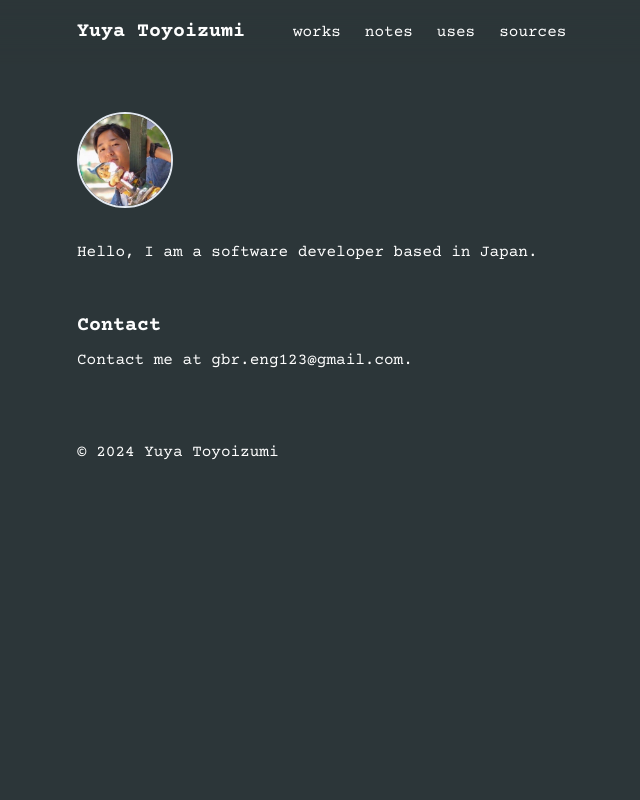
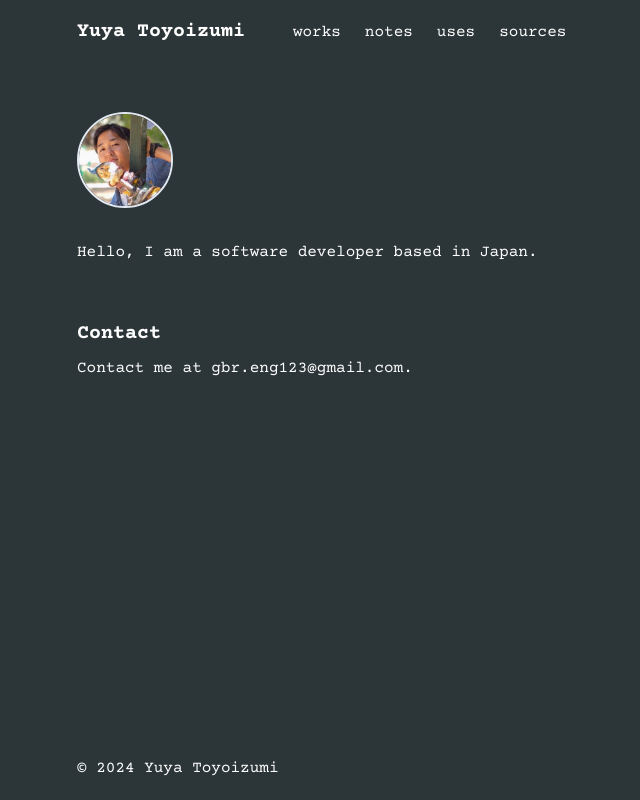
Before and after one commit to yuya-toyoizumi/my-site, a Next.js app: page / in a window 1280 px wide. Shown: the whole page, without its empty margins (195-835 px from the left). Built offline with nearby package versions, Linux system fonts and the light colour scheme.

Commit message:
update ui

```diff
--- a/src/app/layout.tsx
+++ b/src/app/layout.tsx
@@ -23,7 +23,7 @@ export default function RootLayout({
     <html lang="en">
       <body className={courierPrime.className}>
         <Header />
-        <div className='container max-w-3xl mx-auto px-4'>
+        <div className='container max-w-3xl mx-auto px-4 py-8 sm:py-12 min-h-screen-without-header-and-footer'>
           {children}
         </div>
         <Footer />
--- a/src/app/page.tsx
+++ b/src/app/page.tsx
@@ -4,7 +4,8 @@ import Link from 'next/link';
 export default function Home() {
   return (
     <>
-      <section className='my-8 sm:my-12'>
+      <div className='flex flex-col gap-8 sm:gap-12'>
+        <section>
           <div className='w-20 sm:w-24 h-20 sm:h-24 mb-4 sm:mb-8'>
             <Image
               className='rounded-full border-2 border-slate-200'
@@ -17,10 +18,11 @@ export default function Home() {
           </div>
           <p>Hello, I am a software developer based in Japan.</p>
         </section>
-      <section className='my-8 sm:my-12'>
+        <section>
           <h3 className='text-xl font-bold my-2'>Contact</h3>
           <p>Contact me at <Link href='mailto:gbr.eng123@gmail.com'>gbr.eng123@gmail.com</Link>.</p>
         </section>
+      </div>
     </>
   );
 }
--- a/tailwind.config.ts
+++ b/tailwind.config.ts
@@ -13,6 +13,9 @@ const config: Config = {
         "gradient-conic":
           "conic-gradient(from 180deg at 50% 50%, var(--tw-gradient-stops))",
       },
+      spacing: {
+        'screen-without-header-and-footer': 'calc(100vh - 64px * 2)',
+      },
     },
   },
   plugins: [],
```
Lines whose indentation alone changed are shown as unchanged.
